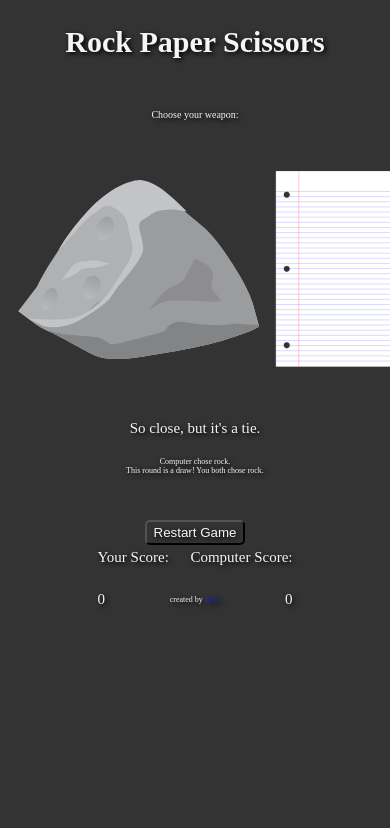
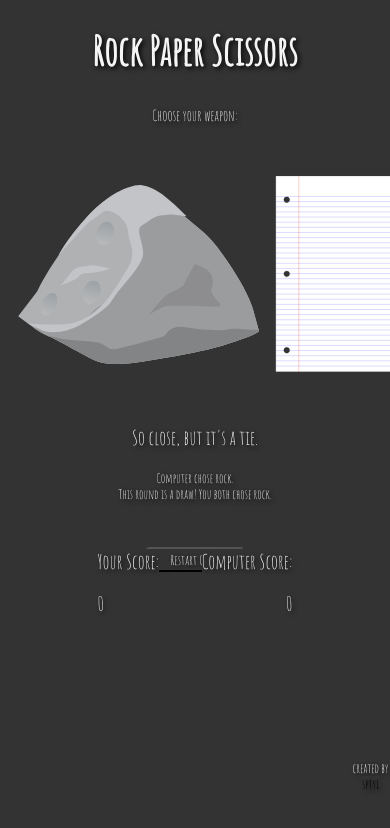
Before and after one commit to sptyi/Rock-Paper-Scissors, a plain HTML site: page index.html in a window 390 px wide. Both pictures are taken after a click on the button 137 px from the left and 280 px from the top of the page. Shown: the top 828 px of the page. Drawn offline with Linux system fonts and the light colour scheme.

Commit message:
Modify style and add reset feature

```diff
--- a/index.html
+++ b/index.html
@@ -1,7 +1,11 @@
 <!DOCTYPE html>
 <html>
 	<head>
-		<link rel="stylesheet" href="rps.css" />
+		<link rel="stylesheet" href="styles.css" />
+		<link
+			href="https://fonts.googleapis.com/css2?family=Amatic+SC&display=swap"
+			rel="stylesheet"
+		/>
 		<meta name="viewport" content="width=device-width, initial-scale=1.0" />
 		<title>Rock Paper Scissors</title>
 	</head>
@@ -38,7 +42,10 @@
 		</div>
 
 		<div>
-			<p id="rank">Can you beat the computer? Play to find out!</p>
+			<p id="rank">
+				Can you beat the computer? <br />
+				Play to find out!
+			</p>
 		</div>
 
 		<div>
@@ -53,8 +60,10 @@
 			<button class="restartBtn">Restart Game</button>
 		</div>
 
-		<footer>created by <a href="https://github.com/sptyi">sptyi</a></footer>
+		<footer>
+			created by <a href="https://github.com/sptyi" target="_blank">sptyi</a>
+		</footer>
 
-		<script type="text/javascript" src="rps.js"></script>
+		<script type="text/javascript" src="scripts.js"></script>
 	</body>
 </html>
--- a/rps.js
+++ b/scripts.js
@@ -15,6 +15,8 @@ const scissorsBtn = document.querySelector('.scissorsBtn');
 const restartBtn = document.querySelector('.restartBtn');
 let playerScore = 0;
 let computerScore = 0;
+let gameOn = false;
+hideRestart();
 
 paperBtn.addEventListener('click', () => {
 	playRound('paper');
@@ -52,10 +54,16 @@ rockBtn.addEventListener('mouseout', () => {
 });
 
 restartBtn.addEventListener('click', () => {
-	restart();
+	if (gameOn == false) {
+		return;
+	} else {
+		gameOn = false;
+		restart();
+	}
 });
 
 function restart() {
+	hideRestart();
 	playerScore = 0;
 	computerScore = 0;
 	pScore.textContent = '';
@@ -65,6 +73,14 @@ function restart() {
 	winner.textContent = '';
 	choices.textContent = '';
 	rank.textContent = 'Play again!';
+}
+
+function hideRestart() {
+	if (gameOn == false) {
+		restartBtn.style.cssText += 'display: none';
+	} else {
+		restartBtn.style.cssText += 'display: initial';
+	}
 }
 
 function computerPlay() {
@@ -117,6 +133,8 @@ function playerRock() {
 }
 
 function playRound(playerSelection) {
+	gameOn = true;
+	hideRestart();
 	computerSelection = computerPlay();
 	choices.textContent = 'Computer chose ' + computerSelection + '.';
 	if (playerSelection == 'paper') {
--- a/rps.css
+++ b/styles.css
@@ -1,4 +1,5 @@
 * {
+	font-family: 'Amatic SC', cursive;
 	text-align: center;
 	background-color: #333;
 	color: whitesmoke;
@@ -8,57 +9,57 @@
 }
 
 .header {
-	font-size: 25px;
+	font-size: 30px;
 	margin-top: 25px;
 }
 
 @media screen and (max-width: 600px) {
 	.header {
-		font-size: 15px;
+		font-size: 20px;
 	}
 }
 
 .weapon {
-	font-size: 20px;
-	margin-top: 50px;
+	font-size: 25px;
+	margin-top: 30px;
 	margin-bottom: 50px;
 }
 
 @media screen and (max-width: 600px) {
 	.weapon {
-		font-size: 10px;
+		font-size: 15px;
 	}
 }
 
 #winner {
-	font-size: 18px;
+	font-size: 23px;
 	margin-bottom: 20px;
 }
 
 @media screen and (max-width: 600px) {
 	#winner {
-		font-size: 8px;
+		font-size: 13px;
 	}
 }
 
 #rank {
-	font-size: 25px;
+	font-size: 30px;
 	margin-bottom: 20px;
 }
 
 @media screen and (max-width: 600px) {
 	#rank {
-		font-size: 15px;
+		font-size: 20px;
 	}
 }
 
 #choices {
-	font-size: 18px;
+	font-size: 23px;
 }
 
 @media screen and (max-width: 600px) {
 	#choices {
-		font-size: 8px;
+		font-size: 13px;
 	}
 }
 
@@ -78,12 +79,12 @@
 	position: fixed;
 	left: 25%;
 	top: 65%;
-	font-size: 25px;
+	font-size: 30px;
 }
 
 @media screen and (max-width: 600px) {
 	.pScoreText {
-		font-size: 15px;
+		font-size: 20px;
 	}
 }
 
@@ -91,12 +92,12 @@
 	position: fixed;
 	left: 25%;
 	top: 70%;
-	font-size: 25px;
+	font-size: 30px;
 }
 
 @media screen and (max-width: 600px) {
 	.pScore {
-		font-size: 15px;
+		font-size: 20px;
 	}
 }
 
@@ -104,12 +105,12 @@
 	position: fixed;
 	right: 25%;
 	top: 65%;
-	font-size: 25px;
+	font-size: 30px;
 }
 
 @media screen and (max-width: 600px) {
 	.cScoreText {
-		font-size: 15px;
+		font-size: 20px;
 	}
 }
 
@@ -117,12 +118,12 @@
 	position: fixed;
 	right: 25%;
 	top: 70%;
-	font-size: 25px;
+	font-size: 30px;
 }
 
 @media screen and (max-width: 600px) {
 	.cScore {
-		font-size: 15px;
+		font-size: 20px;
 	}
 }
 
@@ -210,23 +211,26 @@
 }
 
 footer {
-	display: inline-block;
-	margin-top: 50px;
+	display: block;
+	position: absolute;
+	font-size: 18px;
+	top: 90vh;
+	left: 90vw;
 }
 
 @media screen and (max-width: 600px) {
 	footer {
-		font-size: 8px;
+		font-size: 13px;
 	}
 }
 
 a:link {
-	color: rgb(35, 35, 200);
+	color: black;
 	text-decoration: none;
 }
 
 a:visited {
-	color: rgb(35, 35, 200);
+	color: black;
 }
 
 a:hover {
```
Also changed, not shown: 1 other file.
